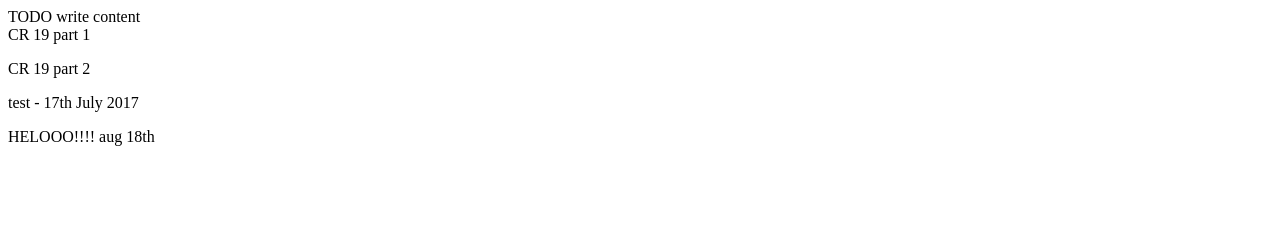
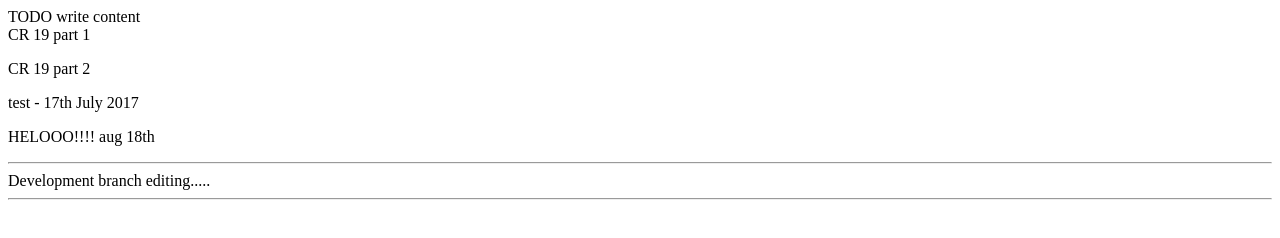
Before and after one commit to peterong-pd/mytest, a plain HTML site: page about.html in a window 1280 px wide. Drawn offline with Linux system fonts and the light colour scheme.

Commit message:
Continous Integration dev...

```diff
--- a/about.html
+++ b/about.html
@@ -17,5 +17,8 @@ and open the template in the editor.
         <p>test - 17th July 2017</p>
         <p><test - 17th July 2017 - part 2/p>
          HELOOO!!!! aug 18th
+         <hr>
+         Development branch editing.....
+         <hr>
     </body>
 </html>
```
